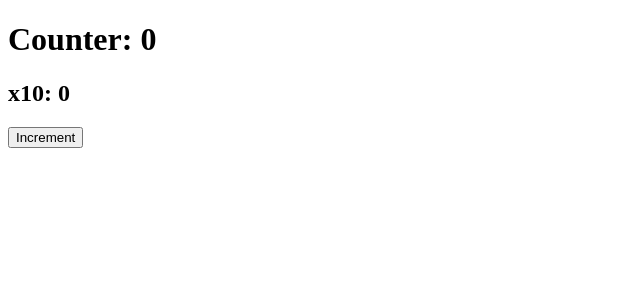
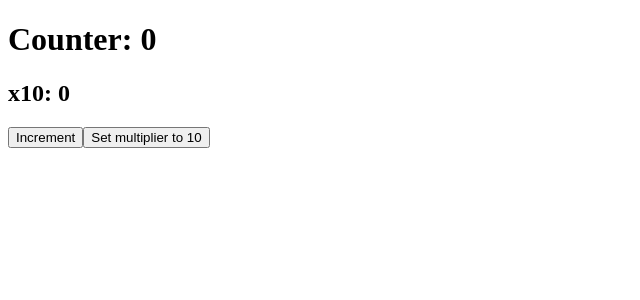
Before and after one commit to nncl/angular-signals, an Angular app: page / in a window 1280 px wide. Shown: the top 300 px of the page, without its empty margins (0-640 px from the left). Built offline with nearby package versions, Linux system fonts and the light colour scheme.

Commit message:
feat: :art: Sets dynamic multiplier conditionally
We're creating the derivedCounter result depending on the multiplier, which its value is set when we press the Set to 10 button.

```diff
--- a/src/app/app.component.html
+++ b/src/app/app.component.html
@@ -2,3 +2,5 @@
 <h2>x10: {{ derivedCounter() }}</h2>
 
 <button type="button" (click)="increment()">Increment</button>
+
+<button type="button" (click)="multiplier = 10">Set multiplier to 10</button>
--- a/src/app/app.component.ts
+++ b/src/app/app.component.ts
@@ -1,4 +1,4 @@
-import { Component, computed, signal, untracked } from '@angular/core';
+import { Component, computed, signal } from '@angular/core';
 import { RouterOutlet } from '@angular/router';
 
 @Component({
@@ -11,7 +11,15 @@ import { RouterOutlet } from '@angular/router';
 export class AppComponent {
   counter = signal(0);
 
-  derivedCounter = computed(() => untracked(this.counter) * 10);
+  multiplier = 0;
+
+  derivedCounter = computed(() => {
+    if (this.counter() === 0) {
+      return 0;
+    } else {
+      return this.counter() * this.multiplier;
+    }
+  });
 
   constructor() {
     console.log(`counter value: ${this.counter()}`);
```
